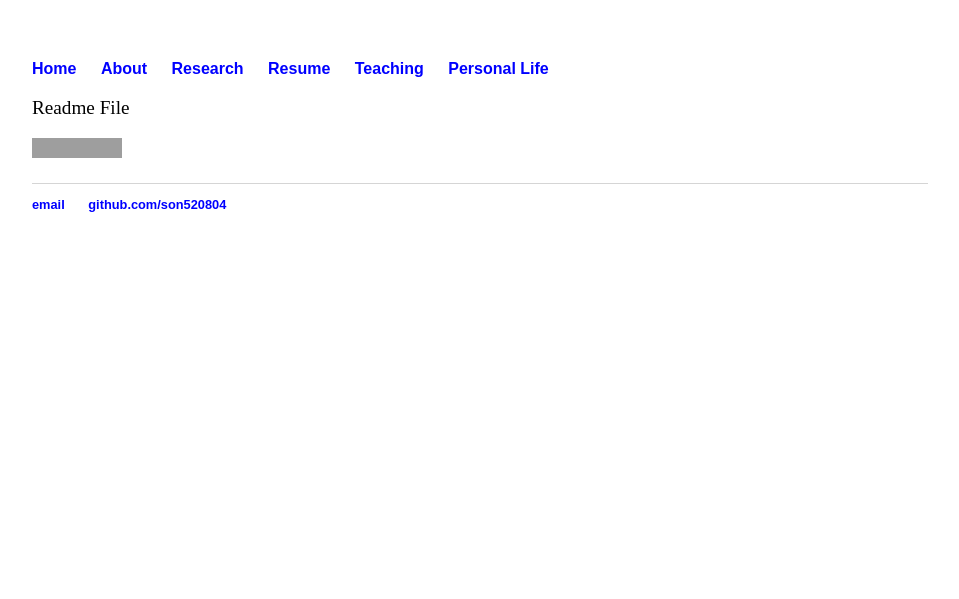
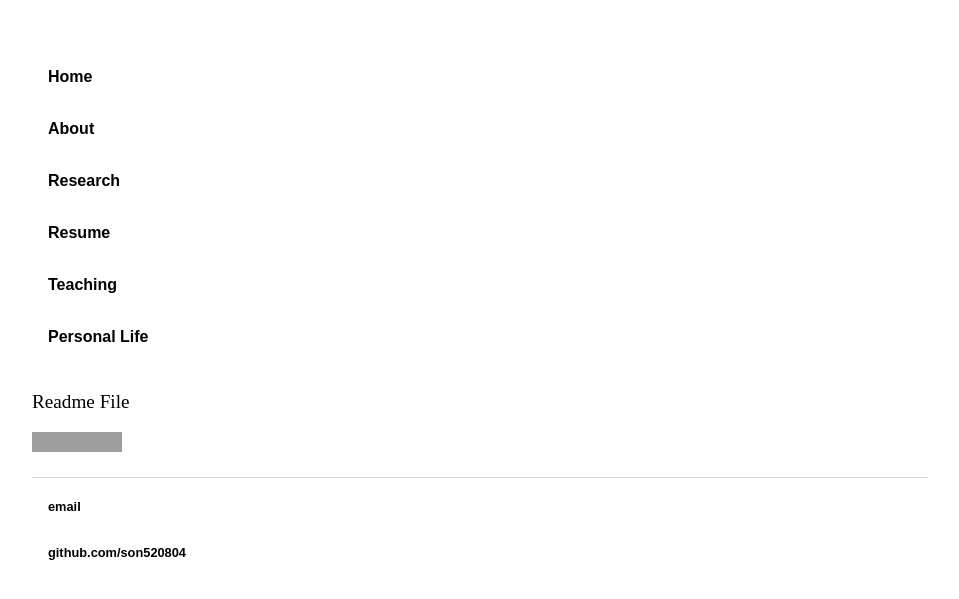
Before and after one commit to son520804/son520804.github.io, a Jekyll site: the page built from Teaching/README.md, in a window 1280 px wide. Shown: the top 599 px of the page, without its empty margins (160-1119 px from the left). Built offline with Jekyll 4.4.1, drawn with Linux system fonts in a browser that asks for light colours; our own code applies the rules of GitHub Pages for plain Markdown files; grey boxes are pictures that could not be loaded.

Commit message:
Update Teaching Material

```diff
--- a/css/main.css
+++ b/css/main.css
@@ -66,6 +66,17 @@
     font-size: 48px;
   }
 
+li a{
+  display: block;
+  color: #000;
+  padding: 8px 16px;
+}
+
+li a.active {
+  background-color: #5daf4c;
+}
+
+
 .multiline {
   white-space: pre-wrap;
 }
@@ -96,6 +107,18 @@
 
 }
 
+/* Create alternative list showing teaching subjects */
+ul2 {
+  list-style-type: none;
+  margin: 0;
+  padding: 0;
+  width: 25%;
+  background-color: #f1f1f1;
+  position: fixed;
+  height: 100%;
+  overflow: auto;
+}
+
 ul.posts li {
     list-style: none;
 }
```
Also changed, not shown: Teaching/UMSI.jpg (added).
